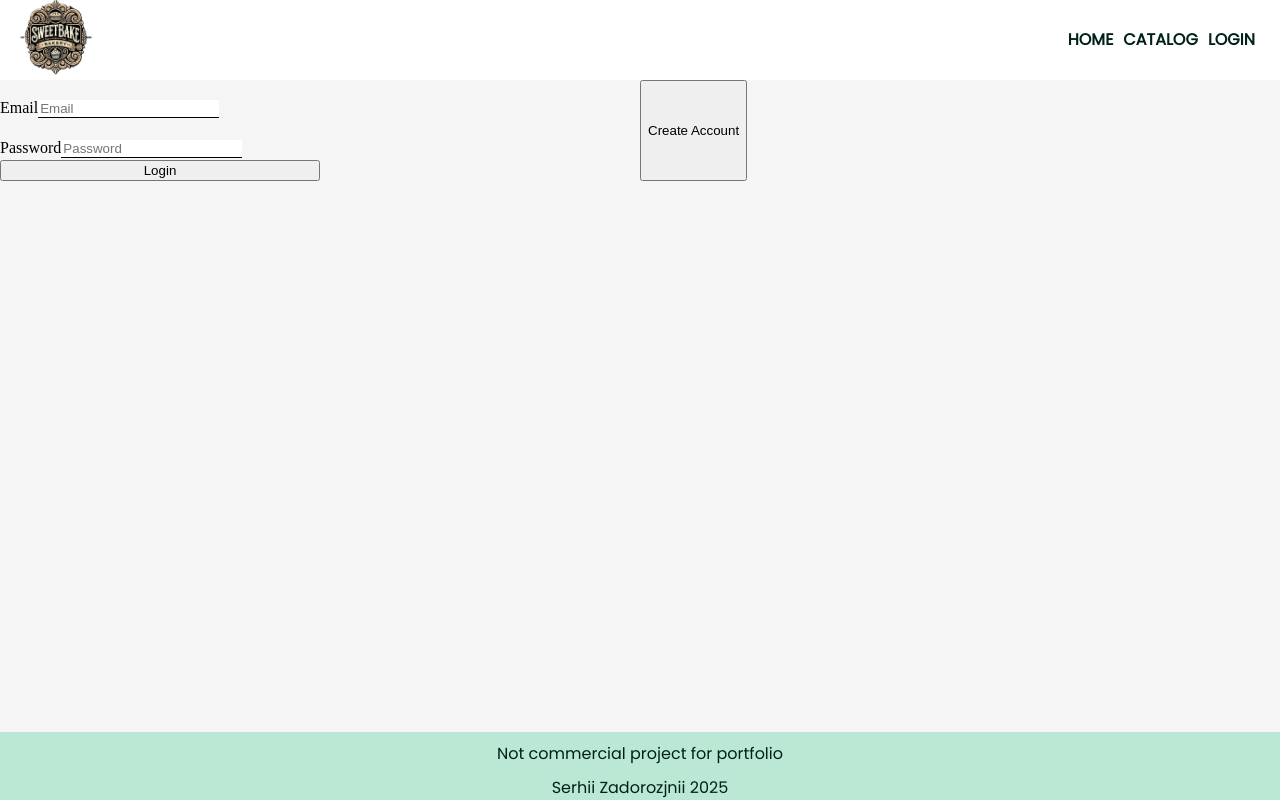
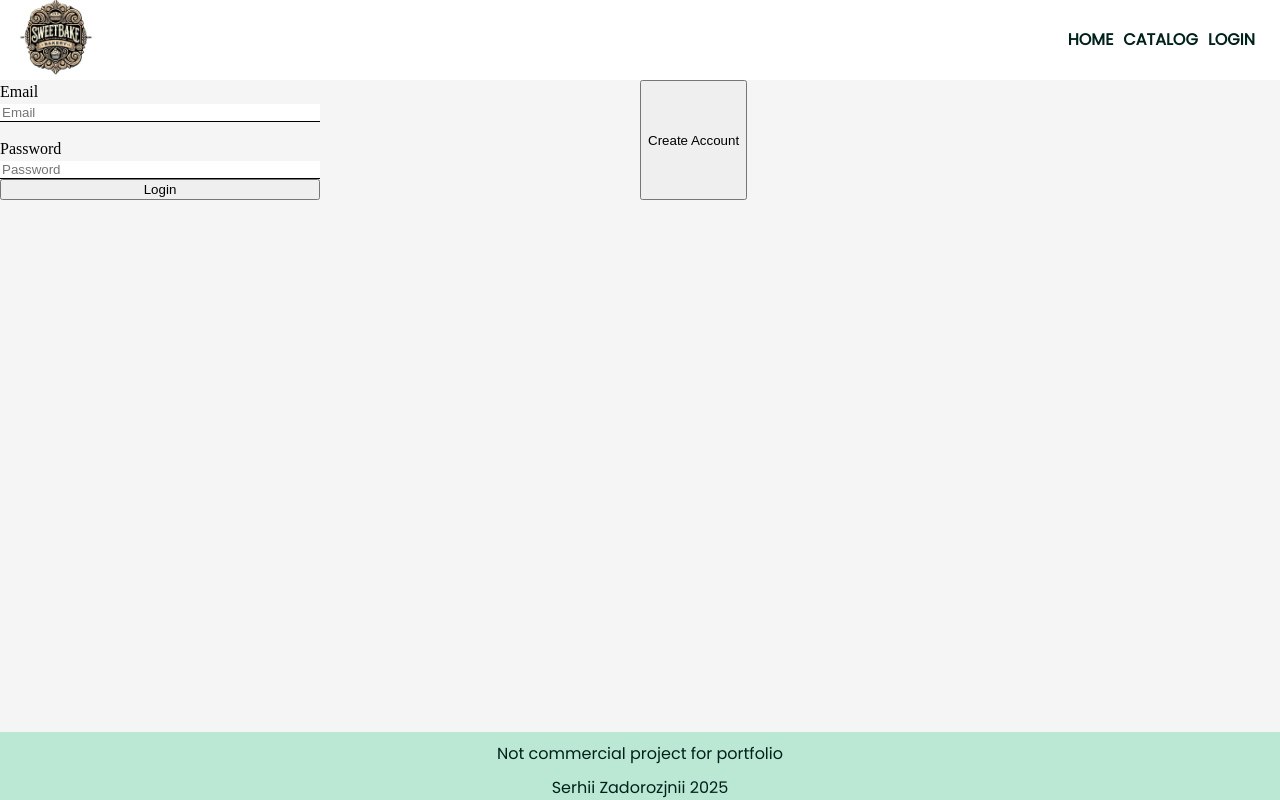
Before and after one commit to wiseacreserj/sweetbake, a React (Vite) app in the folder frontend/: page /login in a window 1280 px wide. Built offline with nearby package versions, Linux system fonts and the light colour scheme.

Commit message:
refactor some styles to LoginForm

```diff
--- a/frontend/src/components/LoginForm/LoginForm.jsx
+++ b/frontend/src/components/LoginForm/LoginForm.jsx
@@ -13,7 +13,7 @@ const LoginForm = () => {
     return (
         <div className={styles.formContainer}>
             <form onSubmit={handleSubmit(() => console.log(watch()))}>
-                <div>
+                <div className={styles.formItem}>
                     <label htmlFor="email">Email</label>
                     <input
                         type="email"
@@ -21,7 +21,7 @@ const LoginForm = () => {
                         placeholder="Email"
                     />
                 </div>
-                <div>
+                <div className={styles.formItem}>
                     <label htmlFor="password">Password</label>
                     <input
                         type="email"
--- a/frontend/src/components/LoginForm/LoginForm.module.css
+++ b/frontend/src/components/LoginForm/LoginForm.module.css
@@ -8,15 +8,23 @@
     width: 50%;
 }
 
-.formContainer input {
-    margin-top: 20px;
+.formItem {
+    display: flex;
+    flex-direction: column;
+}
+
+.formItem:not(:first-child) {
+    margin-top: 15px;
+}
+
+.formItem input {
     outline: none;
     border: none;
     border-bottom: 1px solid black;
 }
 
-.formContainer input:active,
-.formContainer input:focus {
+.formItem input:active,
+.formItem input:focus {
     border: none;
     border-bottom: 2px solid black;
 }
```
